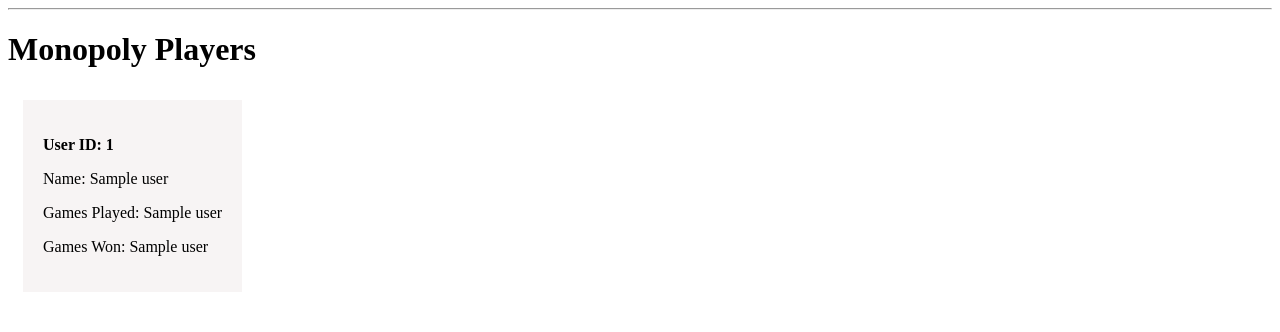
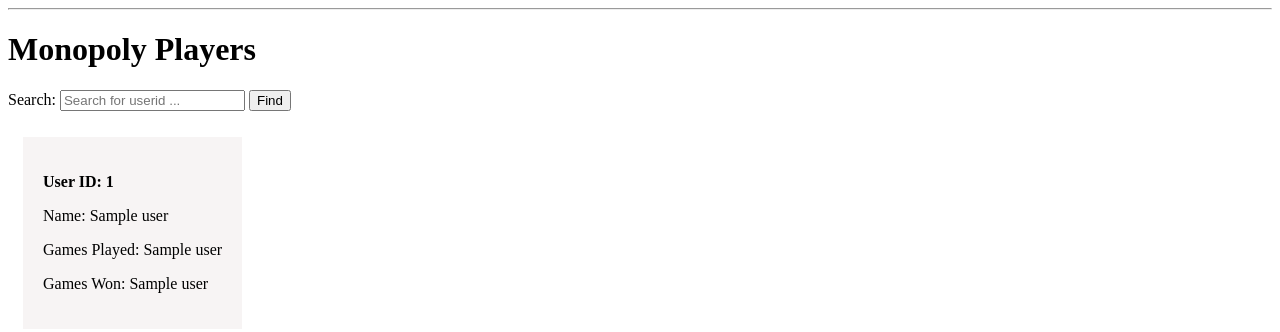
Before and after one commit to dthai2/MonopolyData, a Flask app: page /userinfo in a window 1280 px wide. Shown: the part 54-386 px from the top of the page. Run offline with Flask 2, Linux system fonts and the light colour scheme; a database or web service that is not in the repository returns one stand-in record (values such as "Sample title"); some libraries are stand-ins or nearby versions.

Commit message:
Update userinfo.html

```diff
--- a/templates/userinfo.html
+++ b/templates/userinfo.html
@@ -2,6 +2,16 @@
 
 {% block content %}
     <h1>{% block title %} Monopoly Players {% endblock %}</h1>
+    <div class="topnav">
+        <form method="post">
+            <p>
+                <label for="Search">Search: </label>
+                <input type="text" name="Search" placeholder="Search for userid ... ">
+                <button type="find">Find</button>
+            </input>
+            </p>
+        </form>
+    </div>
     <div class="table">
         {% for player in user %}
             <div class='play'>
```
